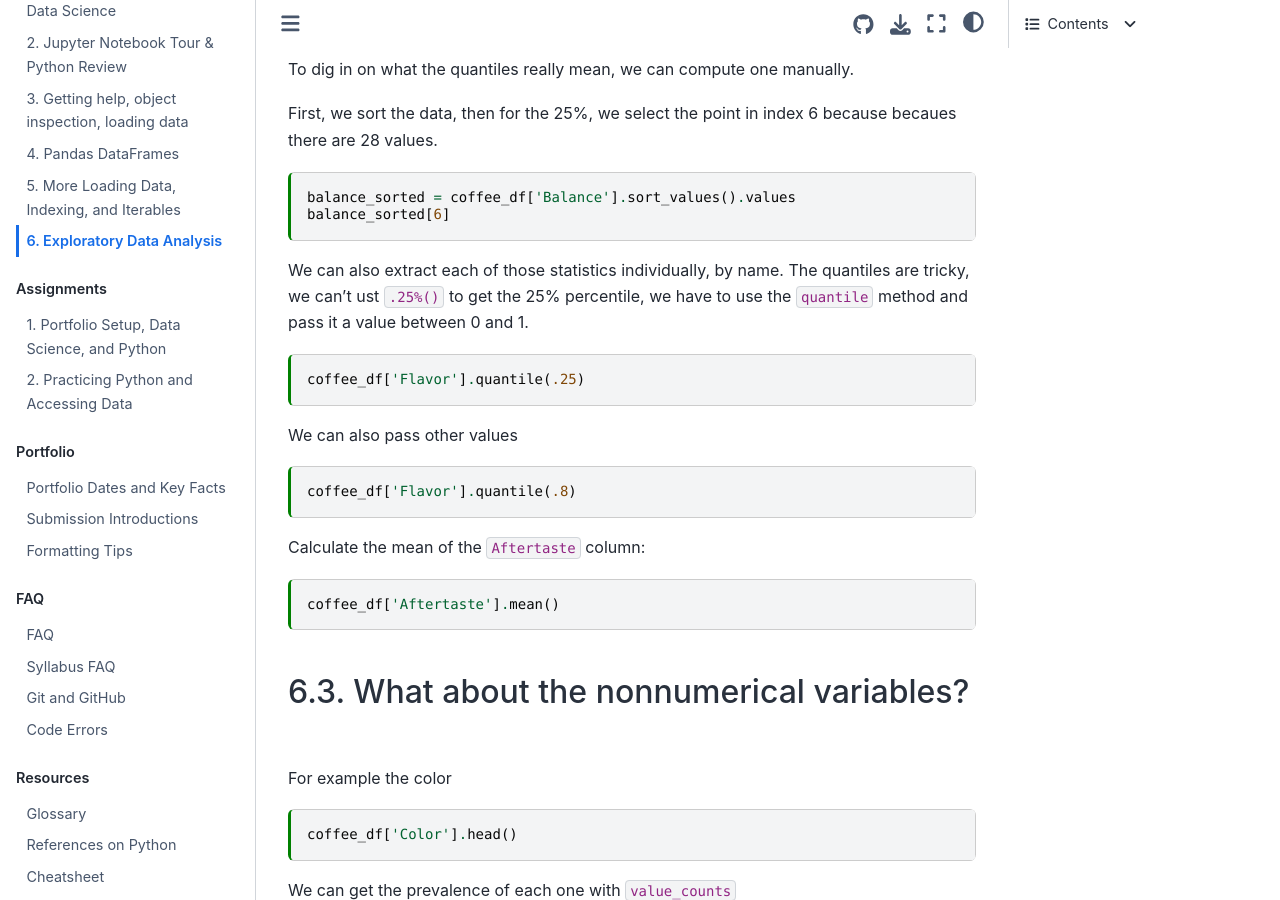
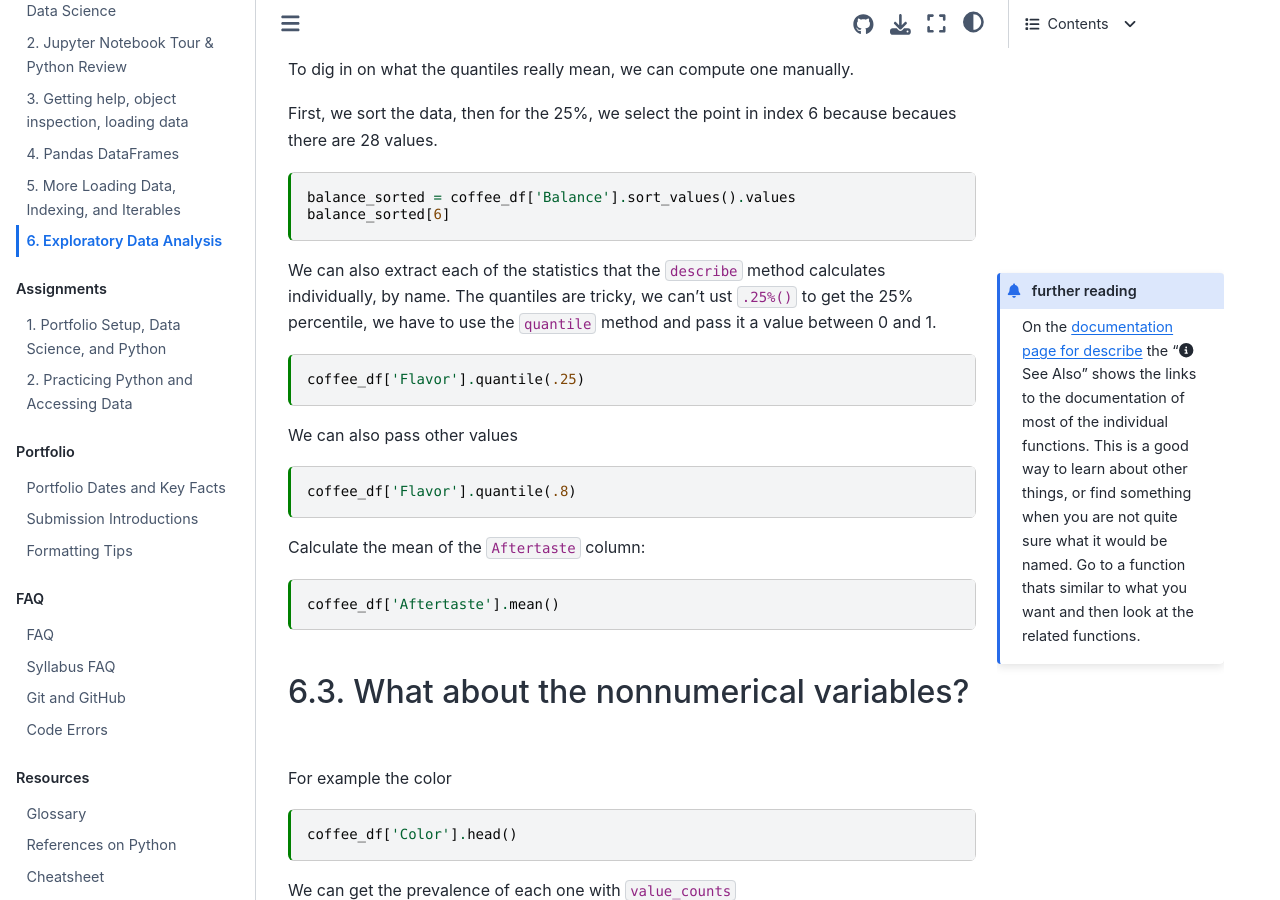
Before and after one commit to rhodyprog4ds/BrownFall21, a Jupyter Book: the page built from notes/2021-09-20.md, in a window 1280 px wide and 900 px high, scrolled down 2689 px. Built offline with Jupyter Book 1.0.4 settings and Sphinx 7.4.7 and the Sphinx Book theme 1.1.4, drawn with Linux system fonts in a browser that asks for light colours; pages that are not in the unit, such as notebooks, are missing from menus.

Commit message:
links to describe docs

`````diff
--- a/notes/2021-09-20.md
+++ b/notes/2021-09-20.md
@@ -173,7 +173,14 @@ balance_sorted = coffee_df['Balance'].sort_values().values
 balance_sorted[6]
 ```
 
-We can also extract each of those statistics individually, by name.  The quantiles
+````{margin}
+```{admonition} further reading
+On the [documentation page for describe](https://pandas.pydata.org/pandas-docs/stable/reference/api/pandas.DataFrame.describe.html) the "<i class="fas fa-info-circle"></i>
+ See Also" shows the links to the documentation of most of the individual functions.  This is a good way to learn about other things, or find something when you are not quite sure what it would be named.  Go to a function thats similar to what you want and then look at the related functions.
+```
+````
+
+We can also extract each of the statistics that the `describe` method calculates individually, by name.  The quantiles
 are tricky, we can't ust `.25%()` to get the 25% percentile, we have to use the
 `quantile` method and pass it a value between 0 and 1.
 
@@ -249,7 +256,7 @@ coffee_df['Country.of.Origin'].mode()
 
 ```{dropdown}  Best place to find all the individual functions based on the .describe() function
 
-Each one goes by the same name, mostly, but that also the Pandas documentation is the bes way to find more information on every pandas method.
+Each one goes by the same name, mostly, but that also the [Pandas documentation](https://pandas.pydata.org/pandas-docs/stable/reference/api/pandas.DataFrame.describe.html) is the bes way to find more information on every pandas method.
 ```
 
 
`````
